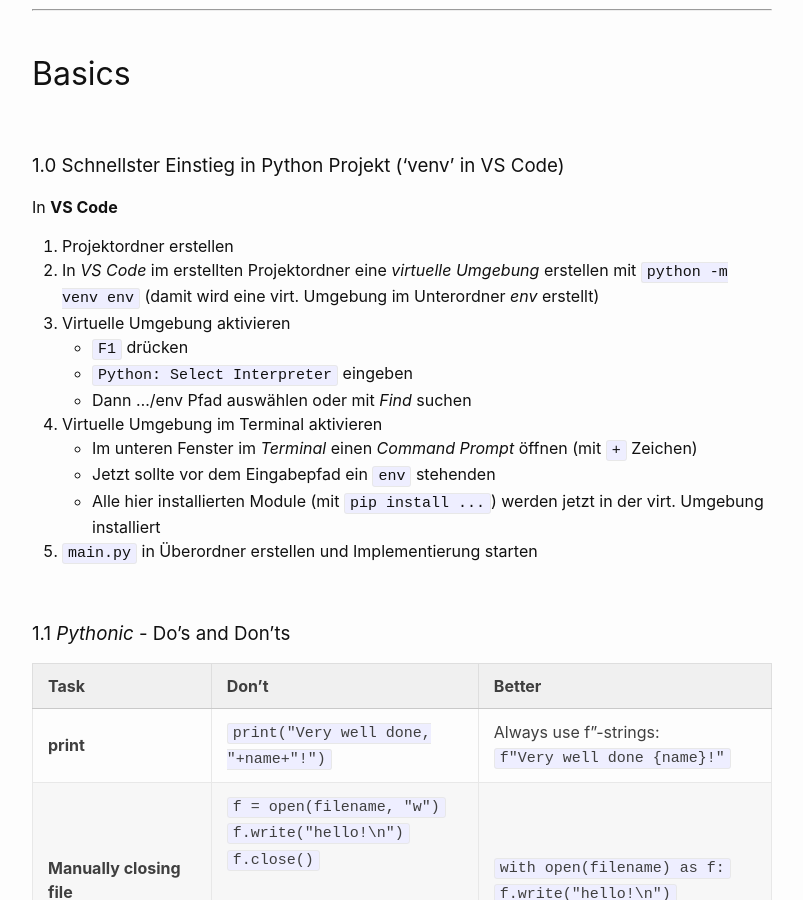
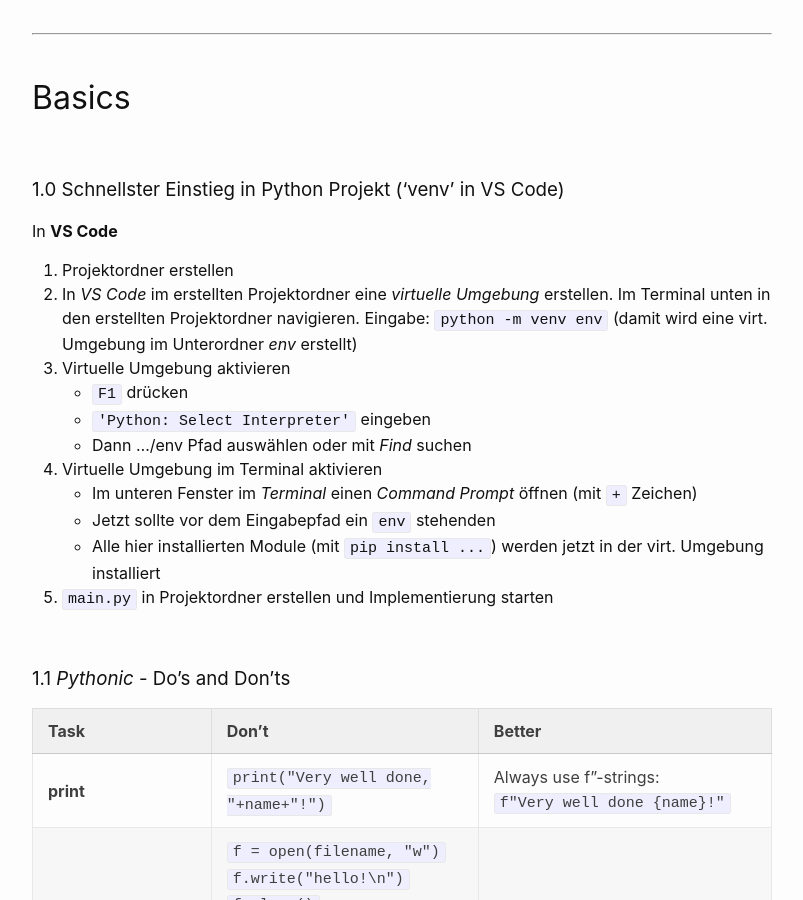
Before and after one commit to Hautaklyttn/progDocs, a Jekyll site: the page built from docs/articles/python.md, in a window 1280 px wide and 900 px high, scrolled down 1906 px. Shown: the whole window, without its empty margins (238-1041 px from the left). Built offline with Jekyll 4.4.1, drawn with Linux system fonts in a browser that asks for light colours.

Commit message:
Python update

```diff
--- a/docs/articles/python.md
+++ b/docs/articles/python.md
@@ -93,16 +93,16 @@ layout: default
 In **VS Code**
 
 1. Projektordner erstellen
-2. In *VS Code* im erstellten Projektordner eine *virtuelle Umgebung* erstellen mit `python -m venv env` (damit wird eine virt. Umgebung im Unterordner *env* erstellt)
+2. In *VS Code* im erstellten Projektordner eine *virtuelle Umgebung* erstellen. Im Terminal unten in den erstellten Projektordner navigieren. Eingabe: `python -m venv env` (damit wird eine virt. Umgebung im Unterordner *env* erstellt)
 3. Virtuelle Umgebung aktivieren
 	- `F1` drücken
-	- `Python: Select Interpreter` eingeben
+	- `'Python: Select Interpreter'` eingeben
 	- Dann .../env Pfad auswählen oder mit *Find* suchen
 4. Virtuelle Umgebung im Terminal aktivieren
 	- Im unteren Fenster im *Terminal* einen *Command Prompt* öffnen (mit `+` Zeichen)
 	- Jetzt sollte vor dem Eingabepfad ein `env` stehenden
 	- Alle hier installierten Module (mit `pip install ...`) werden jetzt in der virt. Umgebung installiert
-5. `main.py` in Überordner erstellen und Implementierung starten
+5. `main.py` in Projektordner erstellen und Implementierung starten
 
 &nbsp;
 
```
